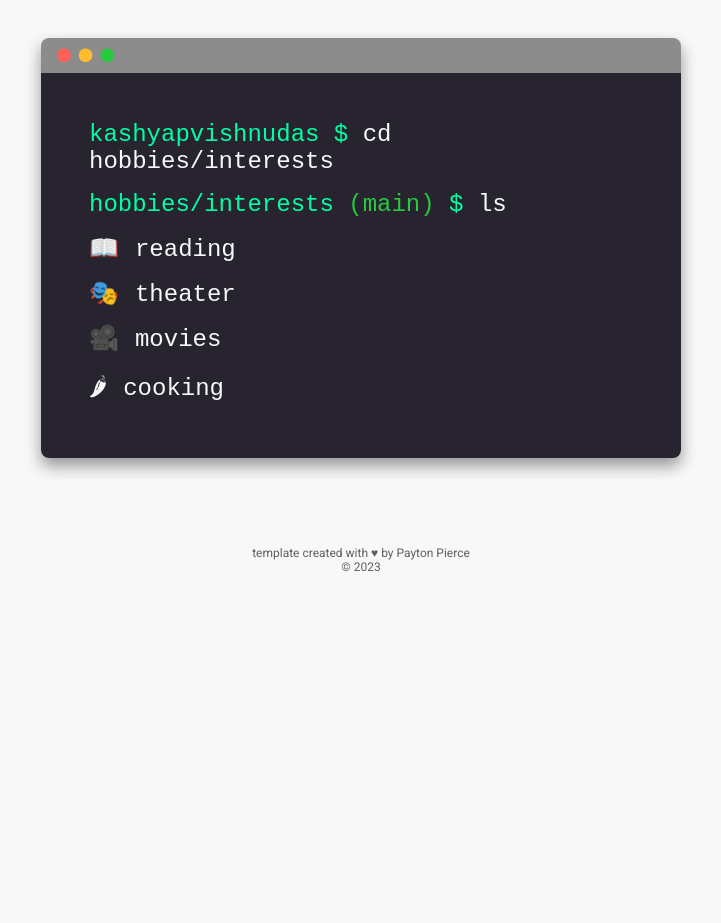
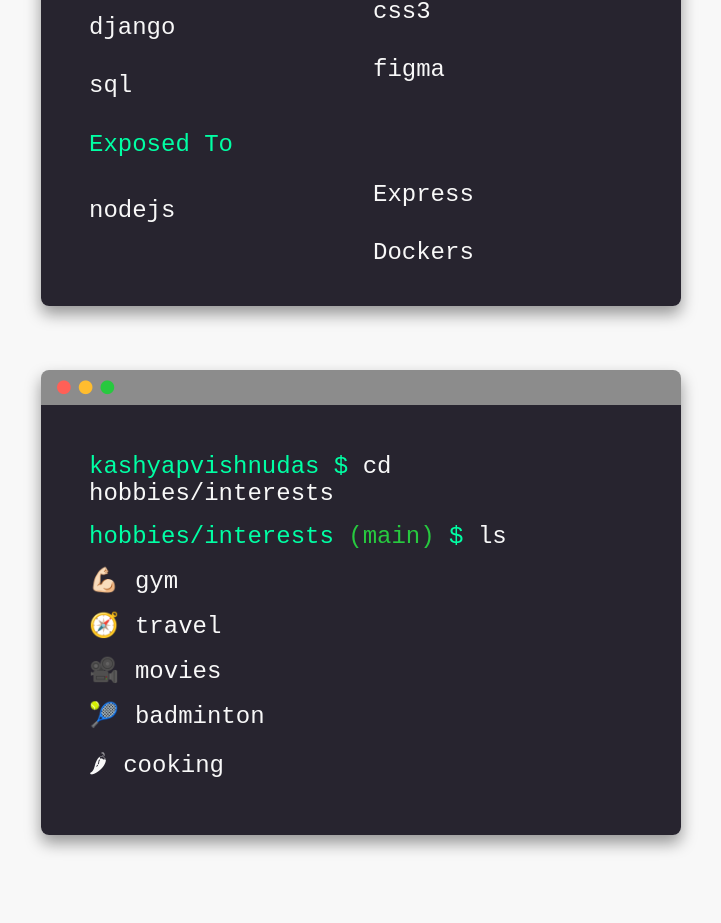
Before and after one commit to Vkashyap1729/my_portfolio_live, a React (Create React App) app: page /about in a window 1280 px wide. Shown: the part 1201-2124 px from the top of the page, without its empty margins (279-1000 px from the left). Before the commit the page ends 1799 px from the top, so only its background shows below. Built offline with nearby package versions, Linux system fonts and the light colour scheme; the HTML template or start-up script is replaced by a standard one.

Commit message:
information added

```diff
--- a/src/components/BaseLayout.js
+++ b/src/components/BaseLayout.js
@@ -1,54 +1,73 @@
-import React, {useEffect, useState} from 'react';
-import Style from './BaseLayout.module.scss'
-import Navbar from "./Navbar";
-import Home from "./home/Home";
-import About from "./about/About";
-import Portfolio from "./portfolio/Portfolio";
-import {Route, Routes} from "react-router-dom";
-import {Box, Grid} from "@mui/material";
+import React, { useEffect, useState } from 'react';
+import Style from './BaseLayout.module.scss';
+import Navbar from './Navbar';
+import Home from './home/Home';
+import About from './about/About';
+import Portfolio from './portfolio/Portfolio';
+import { Route, Routes } from 'react-router-dom';
+import { Box, Grid } from '@mui/material';
+import { Margin } from '@mui/icons-material';
 
 export default function BaseLayout() {
   let [darkMode, setDarkMode] = useState(false);
 
   function handleToggleDarkMode() {
-      let oppositeOfCurrentDarkMode = !darkMode
-      console.log(oppositeOfCurrentDarkMode)
-      localStorage.setItem('darkMode', `${oppositeOfCurrentDarkMode}`)
-      setDarkMode(oppositeOfCurrentDarkMode)
+    let oppositeOfCurrentDarkMode = !darkMode;
+    console.log(oppositeOfCurrentDarkMode);
+    localStorage.setItem('darkMode', `${oppositeOfCurrentDarkMode}`);
+    setDarkMode(oppositeOfCurrentDarkMode);
   }
 
   useEffect(() => {
     let detectedDarkMode = eval(localStorage.getItem('darkMode'));
 
     if (detectedDarkMode) {
-         setDarkMode(detectedDarkMode)
+      setDarkMode(detectedDarkMode);
     } else {
-         localStorage.setItem('darkMode', 'false')
+      localStorage.setItem('darkMode', 'false');
     }
-   }, [])
+  }, []);
 
   return (
     <Box className={darkMode ? Style.dark : Style.light}>
-         <Grid container display={'flex'} flexDirection={'column'} minHeight={'100vh'}
-               justifyContent={'space-between'}>
+      <Grid
+        container
+        display={'flex'}
+        flexDirection={'column'}
+        minHeight={'100vh'}
+        justifyContent={'space-between'}
+      >
         <Grid item>
-               <Navbar darkMode={darkMode} handleClick={handleToggleDarkMode}/>
+          <Navbar darkMode={darkMode} handleClick={handleToggleDarkMode} />
         </Grid>
         <Grid item flexGrow={1}>
           <Routes>
-                  <Route exact path={'/'} element={<Home/>}/>
-                  <Route exact path={'/about'} element={<About/>}/>
-                  <Route exact path={'/portfolio'} element={<Portfolio/>}/>
+            <Route exact path={'/'} element={<Home />} />
+            <Route exact path={'/about'} element={<About />} />
+            <Route exact path={'/portfolio'} element={<Portfolio />} />
           </Routes>
         </Grid>
         <Grid item>
-               <Box component={'footer'} display={'flex'} flexDirection={'column'} alignItems={'center'}
-                    py={'1.5rem'} sx={{opacity: 0.7}} width={'100%'}>
-                  <p>template created with &hearts; by <a href={'https://paytonpierce.dev'}>Payton Pierce</a></p>
-                  <p>&copy; 2023</p>
+          <Box
+            component={'footer'}
+            display={'flex'}
+            flexDirection={'column'}
+            alignItems={'center'}
+            justifyContent={'center'}
+            py={'1.5rem'}
+            sx={{ opacity: 0.7 }}
+            width={'100%'}
+          >
+            <p>Kashyap Vishnudas</p>
+            <a
+              href={'https://www.linkedin.com/in/kashyap-vishnudas-317529237/'}
+            >
+              kashyapvishnudas@gmail.com
+            </a>
+            <p>&copy; 2024</p>
           </Box>
         </Grid>
       </Grid>
     </Box>
-   )
+  );
 }
--- a/src/info/Info.js
+++ b/src/info/Info.js
@@ -37,11 +37,11 @@
     },
     {
       emoji: '🌎',
-      text: 'based in the US',
+      text: 'based in the India',
     },
     {
       emoji: '💼',
-      text: 'Systems Engineer at Google',
+      text: 'Software Engineer at Edwisely',
     },
     {
       emoji: '📧',
@@ -55,17 +55,17 @@
       label: 'facebook',
     },
     {
-      link: 'https://instagram.com',
+      link: 'https://www.instagram.com/kashyapvishnudas?igsh=MXJsc3p2djNtaXc5ZQ%3D%3D&utm_source=qr',
       icon: 'fa fa-instagram',
       label: 'instagram',
     },
     {
-      link: 'https://github.com',
+      link: 'https://github.com/Vkashyap1729',
       icon: 'fa fa-github',
       label: 'github',
     },
     {
-      link: 'https://linkedin.com',
+      link: 'https://www.linkedin.com/in/kashyap-vishnudas-317529237/',
       icon: 'fa fa-linkedin',
       label: 'linkedin',
     },
@@ -77,11 +77,15 @@
     // Feel free to remove any of these that you don't have. I'll write an FAQ on how to add new ones later, let me know if you have a request for an icon!
     // Just change the links so that they lead to your social profiles.
   ],
-  bio: "Hello! I'm John. I'm a systems engineer for Google. I studied CompSci at Harvard, I enjoy long walks on the beach, and I believe artificial intelligence will inevitably rule us all one day. You should hire me!",
+  bio: "Hello! I'm Kashyap Vishnudas, a passionate tech enthusiast on a mission to leave a positive mark in the world of technology. With a strong foundation in Java, Python, C++, and expertise in data structures, I thrive on solving complex problems and crafting elegant solutions. My journey in tech has been fueled by a relentless curiosity and a drive to learn and adapt to emerging technologies., and I believe artificial intelligence will inevitably rule us all one day. You should hire me!",
   skills: {
     proficientWith: [
       'javascript',
+      'python',
       'react',
+      'flask',
+      'django',
+      'sql',
       'git',
       'github',
       'bootstrap',
@@ -89,52 +93,54 @@
       'css3',
       'figma',
     ],
-    exposedTo: ['nodejs', 'python', 'adobe illustrator'],
+    exposedTo: ['nodejs', 'Express', 'Dockers'],
   },
   hobbies: [
     {
-      label: 'reading',
-      emoji: '📖',
+      label: 'gym',
+      emoji: '💪🏻',
     },
     {
-      label: 'theater',
-      emoji: '🎭',
+      label: 'travel',
+      emoji: '🧭',
     },
     {
       label: 'movies',
       emoji: '🎥',
     },
     {
+      label: 'badminton',
+      emoji: '🎾',
+    },
+    {
       label: 'cooking',
       emoji: '🌶',
     },
-    // Same as above, change the emojis to match / relate to your hobbies or interests.
-    // You can also remove the emojis if you'd like, I just think they look cute :P
   ],
   portfolio: [
     // This is where your portfolio projects will be detailed
     {
-      title: 'Project 1',
-      live: 'https://paytonpierce.dev', //this should be a link to the live version of your project, think github pages, netlify, heroku, etc. Or your own domain, if you have it.
-      source: 'https://github.com/paytonjewell', // this should be a link to the **repository** of the project, where the code is hosted.
+      title: 'Portfolio website',
+      live: 'https://master--kashyapvishnudas.netlify.app/',
+      source: 'https://github.com/Vkashyap1729/my_portfolio_live.git',
       image: mock1,
     },
     {
-      title: 'Project 2',
-      live: 'https://paytonpierce.dev',
-      source: 'https://github.com/paytonjewell',
+      title: 'Blogful: Blog website',
+      live: 'https://vkashyap1729.github.io/BolgFul/loading.html',
+      source: 'https://github.com/Vkashyap1729/BolgFul.git',
       image: mock2,
     },
     {
-      title: 'Project 3',
-      live: 'https://paytonpierce.dev',
-      source: 'https://github.com/paytonjewell',
+      title: 'College Student Management',
+      live: 'https://edwisely2-0.netlify.app/',
+      source: 'https://github.com/Vkashyap1729/Edwisely2.0.git',
       image: mock3,
     },
     {
-      title: 'Project 4',
-      live: 'https://paytonpierce.dev',
-      source: 'https://github.com/paytonjewell',
+      title: 'Periodic Table',
+      live: 'https://kashyap-vishnudas-periodictable.netlify.app/ ',
+      source: 'https://github.com/Vkashyap1729/assignment-1.git',
       image: mock4,
     },
     {
```
Lines whose indentation alone changed are shown as unchanged.
